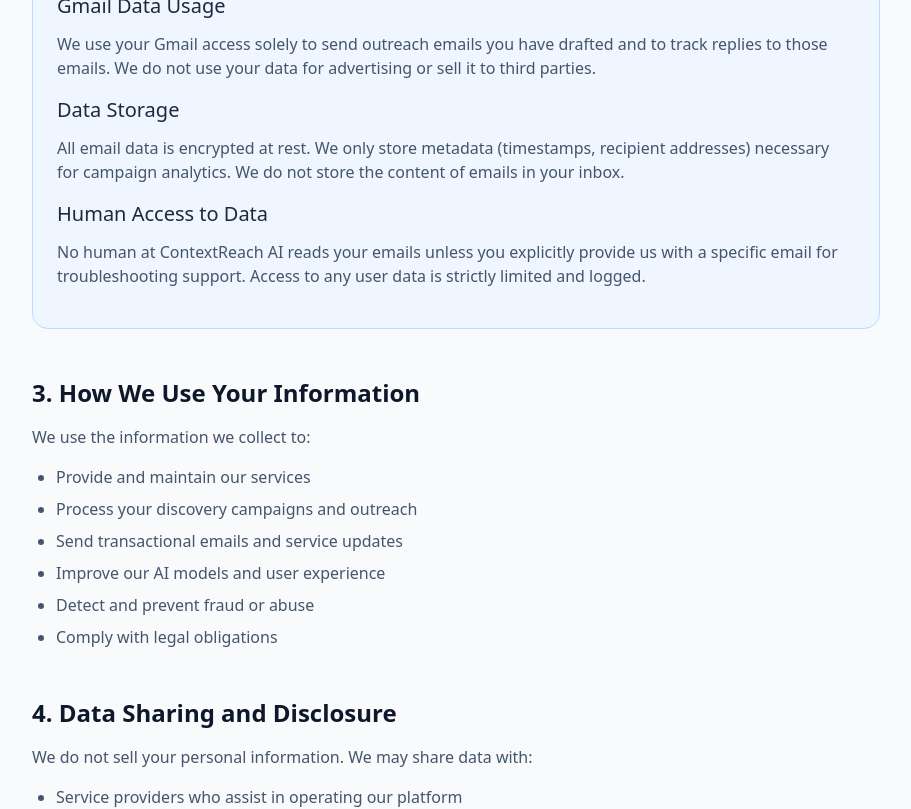
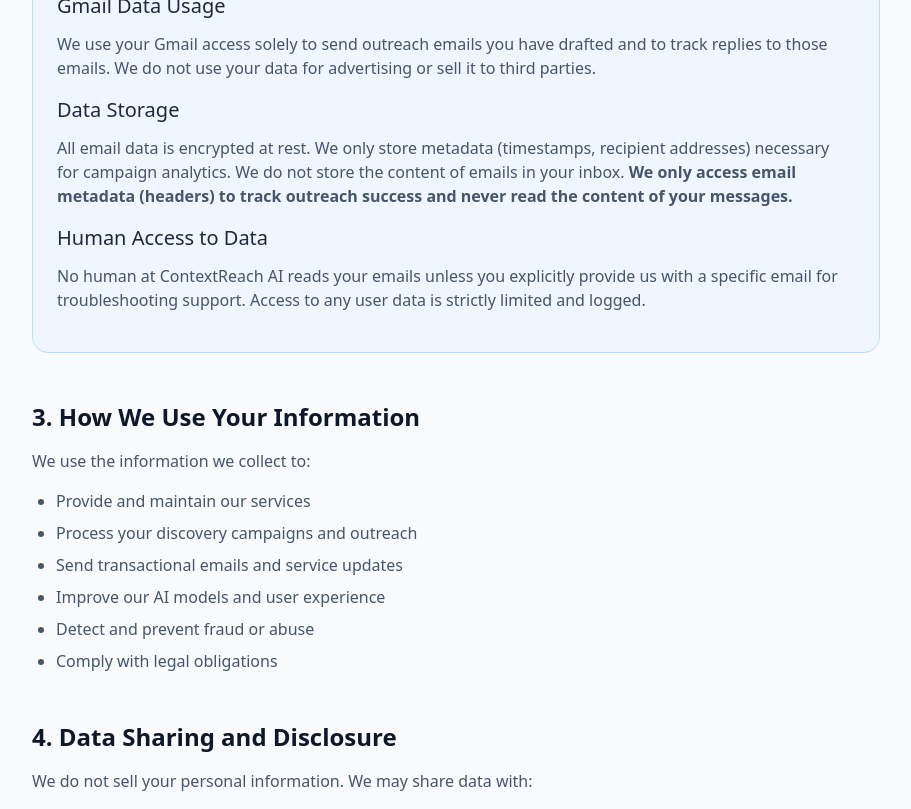
Before and after one commit to adechisomeje/context-reach-next, a Next.js app: page /privacy in a window 1280 px wide. Shown: the part 1280-2089 px from the top of the page, without its empty margins (184-1095 px from the left). Built offline with nearby package versions, Linux system fonts and the light colour scheme; no server answers.

Commit message:
Update privacy policy

```diff
--- a/app/privacy/page.tsx
+++ b/app/privacy/page.tsx
@@ -123,7 +123,8 @@ export default function PrivacyPage() {
             <p className="text-slate-600 dark:text-slate-400 mb-4">
               All email data is encrypted at rest. We only store metadata (timestamps, recipient
               addresses) necessary for campaign analytics. We do not store the content of emails
-              in your inbox.
+              in your inbox. <strong>We only access email metadata (headers) to track outreach
+              success and never read the content of your messages.</strong>
             </p>
 
             <h3 className="text-xl font-medium text-slate-800 dark:text-slate-200 mb-3">
```
